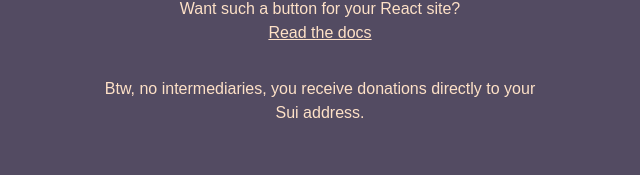
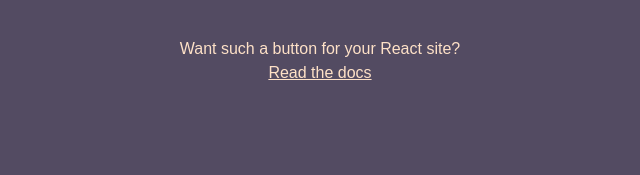
Before and after one commit to suiware/mersui.xyz, a React (Vite) app: page / in a window 1280 px wide. Shown: the part 419-594 px from the top of the page, without its empty margins (320-960 px from the left). Built offline with nearby package versions, Linux system fonts and the light colour scheme.

Commit message:
Removed a line from the landing.

```diff
--- a/src/App.tsx
+++ b/src/App.tsx
@@ -37,11 +37,6 @@
               Read the docs
             </a>
           </div>
-
-          <div className="mt-8 text-center max-w-md">
-            Btw, no intermediaries, you receive donations directly to your Sui
-            address.
-          </div>
         </main>
         <footer className="flex flex-col justify-center items-center p-6">
           <div className="mt-5 text-center">
```
